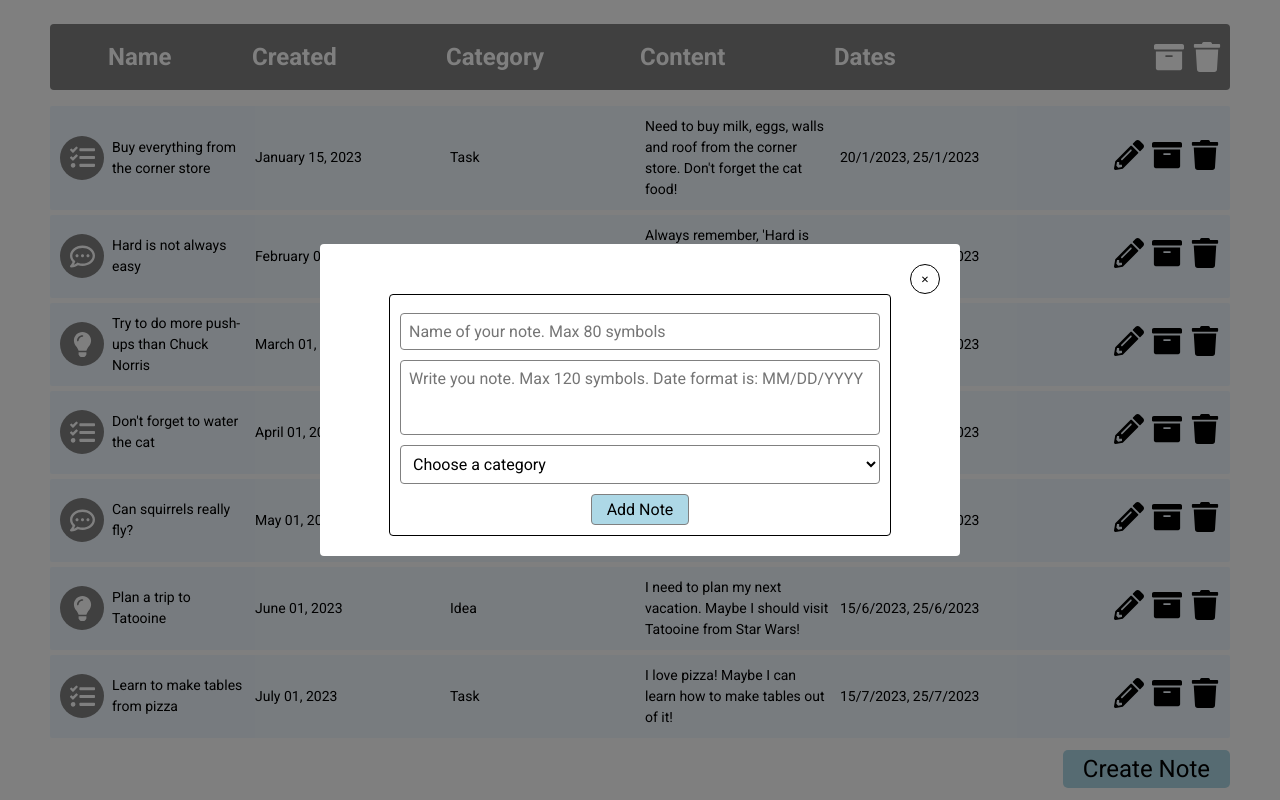
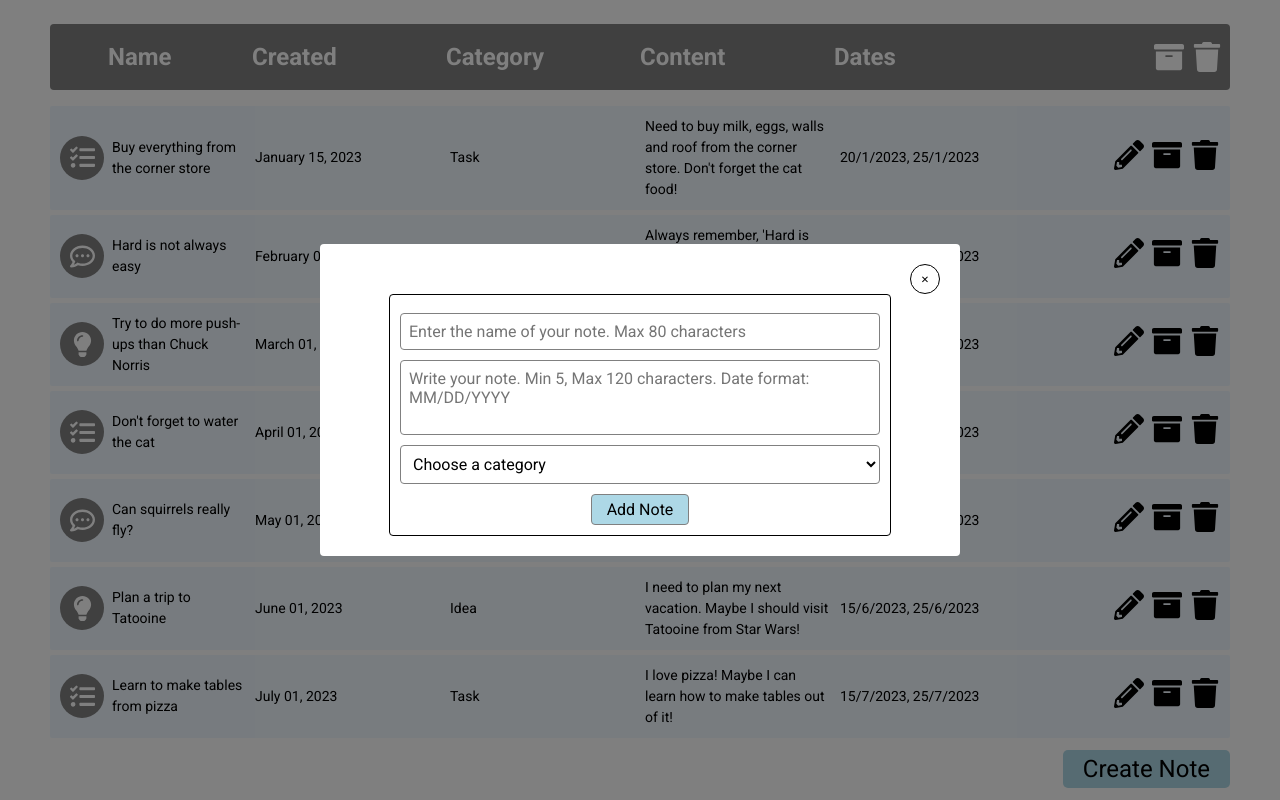
Before and after one commit to kyzym/notes-ts-app, a React (Vite) app: page /notes in a window 1280 px wide. Both pictures are taken after a click on the button "Create Note". Shown: the top 800 px of the page. Built offline with nearby package versions, Linux system fonts and the light colour scheme.

Commit message:
feat: add route

```diff
--- a/package.json
+++ b/package.json
@@ -17,6 +17,7 @@
     "react-dom": "^18.2.0",
     "react-icons": "^4.10.1",
     "react-redux": "^8.1.2",
+    "react-router-dom": "^6.14.2",
     "reselect": "^4.1.8",
     "styled-components": "^6.0.7",
     "uuid": "^9.0.0"
--- a/src/App.tsx
+++ b/src/App.tsx
@@ -1,14 +1,34 @@
 import { Provider } from 'react-redux';
+import {
+  Navigate,
+  RouterProvider,
+  createBrowserRouter,
+} from 'react-router-dom';
 import './App.css';
 import { TableComponent } from './components/TableComponent/TableComponent';
 import store from './redux/store';
 import { MAIN_HEADERS, SUMMARY_HEADERS } from './utils/constants';
 
+const router = createBrowserRouter([
+  {
+    path: '/notes',
+    element: (
+      <>
+        <TableComponent headers={MAIN_HEADERS} />
+        <TableComponent headers={SUMMARY_HEADERS} isSummary />
+      </>
+    ),
+  },
+  {
+    path: '*',
+    element: <Navigate to="/notes" replace />,
+  },
+]);
+
 function App() {
   return (
     <Provider store={store}>
-      <TableComponent headers={MAIN_HEADERS} />
-      <TableComponent headers={SUMMARY_HEADERS} isSummary />
+      <RouterProvider router={router} />
     </Provider>
   );
 }
--- a/src/components/Modal/Modal.tsx
+++ b/src/components/Modal/Modal.tsx
@@ -1,8 +1,8 @@
 import React, { useEffect } from 'react';
-import { Backdrop, Modal, CloseModalButton, NoteForm } from './Modal.styled';
-import { NoteButton } from '../Buttons/NoteButton/NoteButton';
 import { useNoteForm } from '../../hooks/useNoteForm';
 import { Note } from '../../types/types';
+import { NoteButton } from '../Buttons/NoteButton/NoteButton';
+import { Backdrop, CloseModalButton, Modal, NoteForm } from './Modal.styled';
 
 interface ModalProps {
   isHidden: boolean;
@@ -61,7 +61,7 @@ export const NoteModal: React.FC<ModalProps> = ({
           <input
             type="text"
             name="name"
-            placeholder="Name of your note. Max 80 symbols"
+            placeholder="Enter the name of your note. Max 80 characters"
             maxLength={80}
             value={name}
             onChange={handleNameChange}
@@ -70,7 +70,7 @@ export const NoteModal: React.FC<ModalProps> = ({
           <textarea
             name="content"
             rows={3}
-            placeholder="Write you note. Max 120 symbols. Date format is: MM/DD/YYYY"
+            placeholder="Write your note. Min 5, Max 120 characters. Date format: MM/DD/YYYY"
             maxLength={120}
             value={content}
             onChange={handleContentChange}></textarea>
```
Also changed, not shown: src/components/Row/Row.tsx (+8 -9 lines), 1 other file (tests, documents, lock files or other folders).
